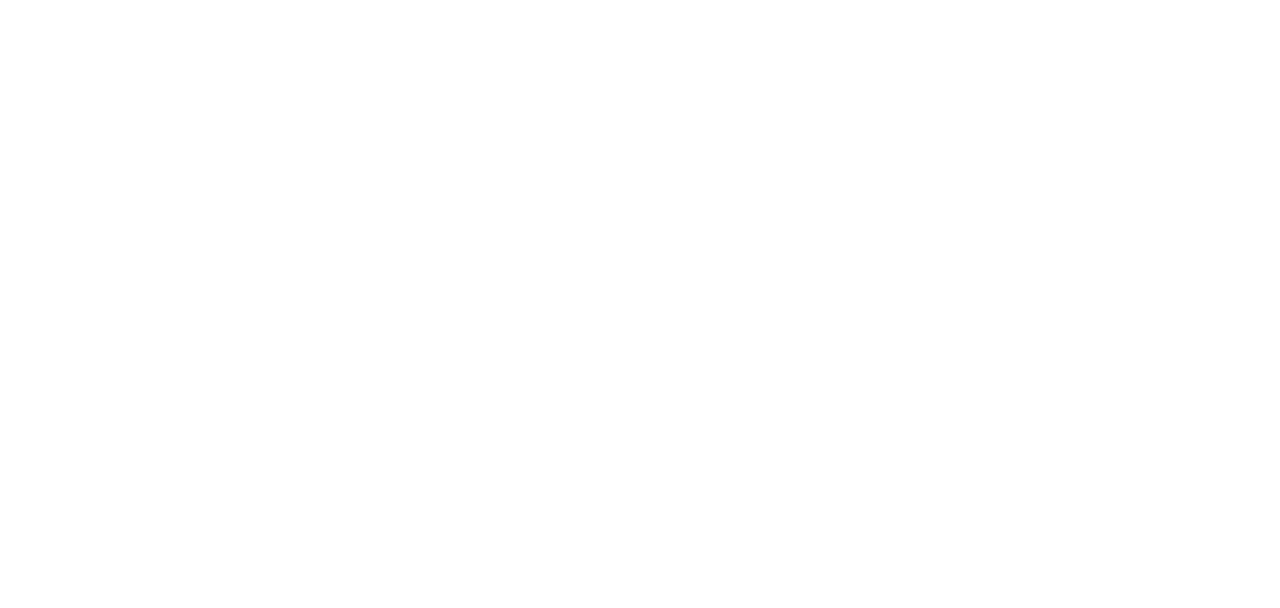
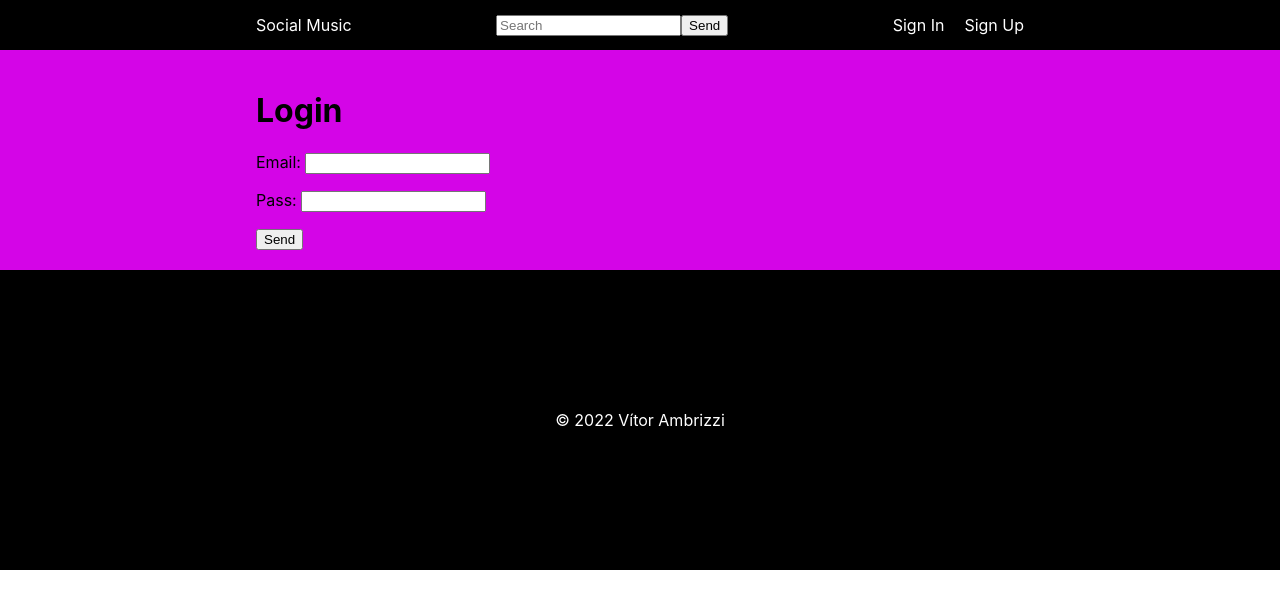
Before and after one commit to vitorambrizzi/social_music_frontend, a React (Create React App) app: page /sign-in in a window 1280 px wide. Before the commit this address had no page. Shown: the top 608 px of the page. Built offline with nearby package versions, Linux system fonts and the light colour scheme.

Commit message:
Added Sign In page

```diff
--- a/src/App.js
+++ b/src/App.js
@@ -5,6 +5,7 @@ import Album from './pages/Album'
 import Artist from './pages/Artist'
 import Track from './pages/Track'
 import Search from './pages/Search'
+import SignIn from './pages/SignIn'
 import SignUp from './pages/SignUp'
 
 function App() {
@@ -13,6 +14,7 @@ function App() {
       <Route path='/' element={<Layout />}>
         <Route index element={<Home />} />
         <Route path='search/:type/:query' element={<Search />} />
+        <Route path='sign-in' element={<SignIn />} />
         <Route path='sign-up' element={<SignUp />} />
         <Route path='album/:id' element={<Album />} />
         <Route path='artist/:id' element={<Artist />} />
--- a/src/components/Header.js
+++ b/src/components/Header.js
@@ -24,6 +24,7 @@ const Header = () => {
           </form>
         </div>
         <Navbar>
+          <NavLink to='/sign-in'><Spacer>Sign In</Spacer></NavLink>
           <NavLink to='/sign-up'><Spacer>Sign Up</Spacer></NavLink>
         </Navbar>
       </Container>
--- /dev/null
+++ b/src/pages/SignIn.js
@@ -0,0 +1,48 @@
+import { BASE_PATH } from '../config'
+import { useNavigate } from 'react-router-dom'
+
+const SignIn = () => {
+  const navigate = useNavigate()
+
+  const login = async (credentials) => {
+    const response = await fetch(`${BASE_PATH}auth/login`, {
+      method: 'POST',
+      headers: {
+        'Content-Type': 'application/json',
+        'Accept': 'application/json'
+      },
+      body: JSON.stringify(credentials)
+    })
+    const result = await response.json()
+
+    if (result?.success) {
+      console.log(result.success.message)
+      navigate('/')
+    }
+    else {
+      alert(result?.error?.message || 'Server error, please try again!')
+    }
+  }
+
+  const handleSubmit = (event) => {
+    event.preventDefault()
+    const { email, pass } = event.target
+    login({
+      email: email.value,
+      pass: pass.value
+    })
+  }
+
+  return (
+    <>
+      <h1>Login</h1>
+      <form onSubmit={(event) => handleSubmit(event)}>
+        <p>Email: <input type='text' name='email' /></p>
+        <p>Pass: <input type='password' name='pass' /></p>
+        <button type='submit'>Send</button>
+      </form>
+    </>
+  )
+}
+
+export default SignIn
```
